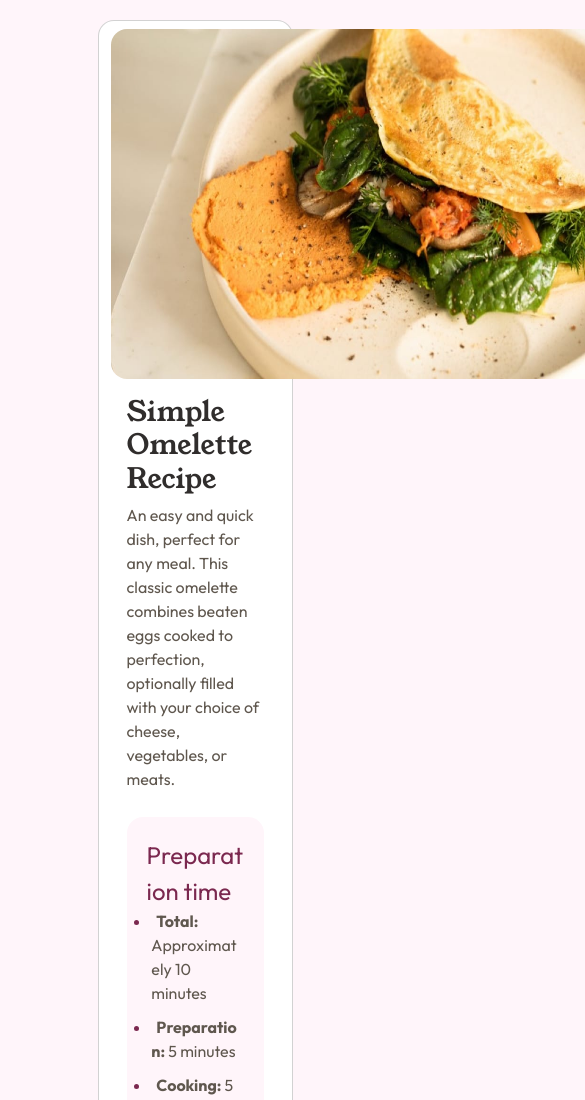
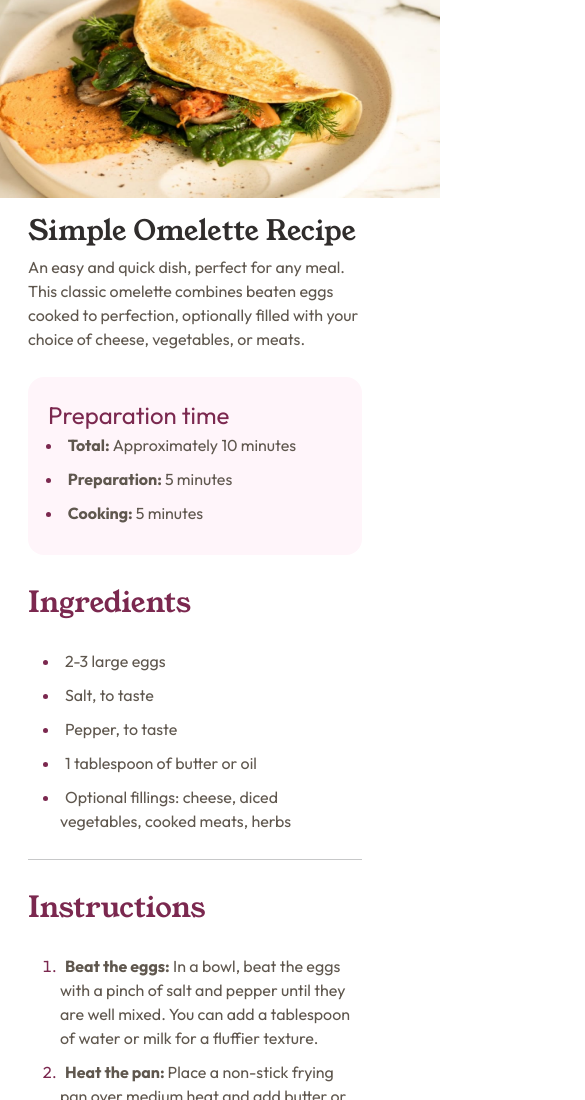
Before and after one commit to Joewanaaa/FM-recipe-main-page, a plain HTML site: page index.html in a window 390 px wide. Shown: the top 1100 px of the page, 585 px wide, since content can reach past the window. Drawn offline with nearby package versions, Linux system fonts and the light colour scheme.

Commit message:
Added media queries

```diff
--- a/index.html
+++ b/index.html
@@ -16,8 +16,8 @@
 </head>
 <body>
   <main role="main">
-    <article class="container-fluid card rounded-4">
-      <img src="/assets/images/image-omelette.jpeg" class="card-img-top rounded-4" alt="recipe image" id="recipe-img">
+    <article class="container-fluid card rounded-4 d-flex justify-content-center align-items-center min-vh-100" >
+      <img src="/assets/images/image-omelette.jpeg" class="card-img-top" alt="recipe image" id="recipe-img">
       <div class="card-body">
         <h1 class="card-title">Simple Omelette Recipe</h1>
         <p class="card-text">An easy and quick dish, perfect for any meal. This classic omelette combines beaten eggs cooked
--- a/style.css
+++ b/style.css
@@ -25,11 +25,9 @@ body{
 
 .card img{
     margin-top: 5%;
-    display: block;
-    margin-left: auto;
-    margin-right: auto;
     height: 350px;
     width: 620px;
+    border-radius: 10px;
 }
 .card-title{
     text-align: left;
@@ -93,3 +91,59 @@ li span{
 .table th{
     color: hsl(30, 10%, 34%);
 }
+@media (max-width: 1320px){
+    .card{
+        width: 55%;
+     }
+     .card img{
+        width: 95%;
+        height: 300px;
+        margin-top: 5%;
+    }
+
+}
+@media (min-width: 768px) and (max-width: 992px){
+    .card{
+        width: 80%;
+     }
+     .card img{
+        width: 95%;
+        height: 350px;
+        margin-top: 5%;
+    }
+}
+
+@media (min-width: 491px) and (max-width:767px){
+    body{
+        background-color: hsl(330, 100%, 98%);
+    }
+
+    .card{
+       border-style: none;
+       width: 90%;
+    }
+
+    .card img{
+        width: 95%;
+        height: 350px;
+        margin-top: 5%;
+    }
+
+}
+
+@media(max-width: 490px) {
+    body{
+        background-color: hsl(0, 0%, 100%);
+    }
+    .card{
+        border-style: none;
+        width: 100%;
+     }
+     .card img{
+        width: 520px;
+        height: 200px;
+        border-radius: 0%;
+        margin-top: -6%;
+        margin-left: -8%;
+    }
+}
```
